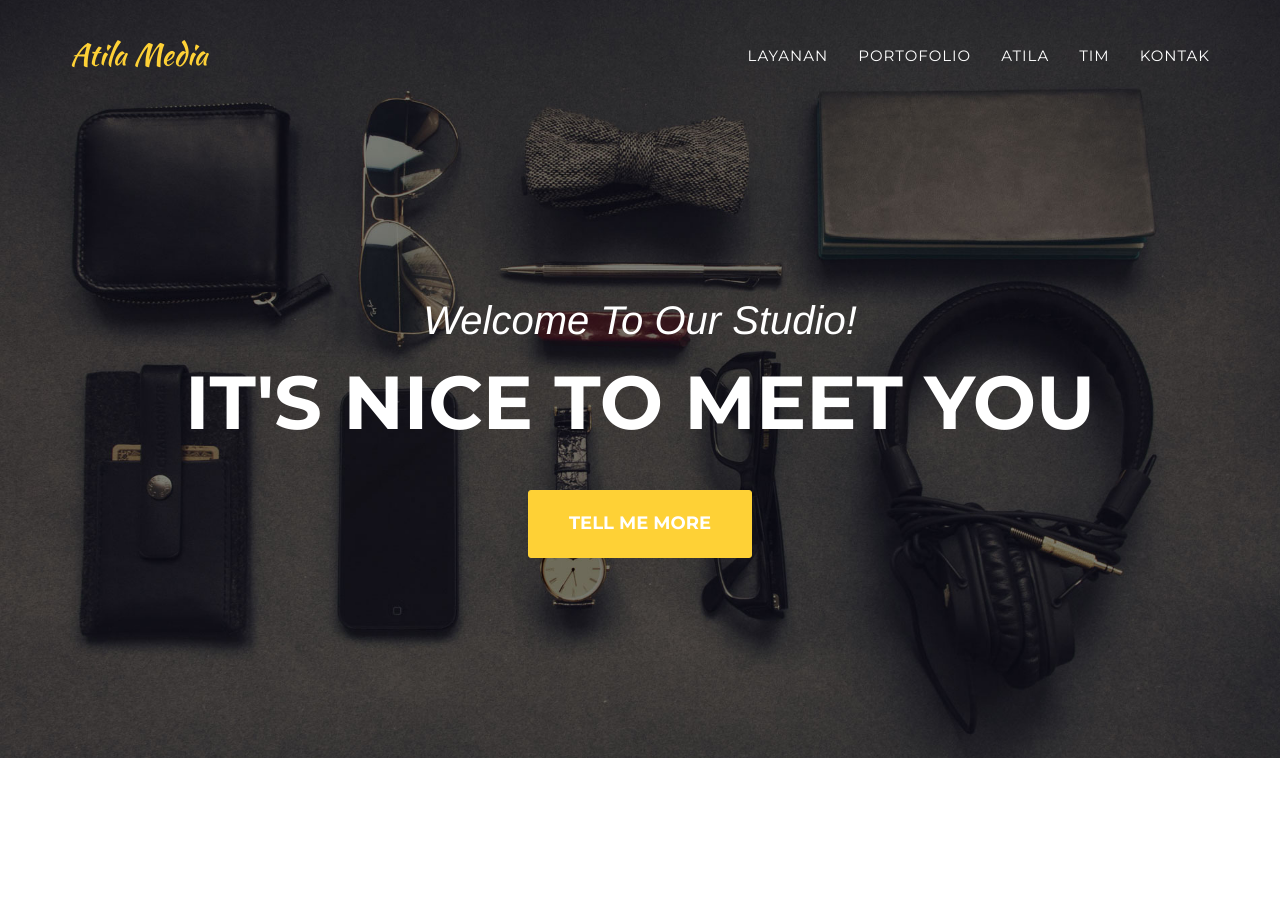
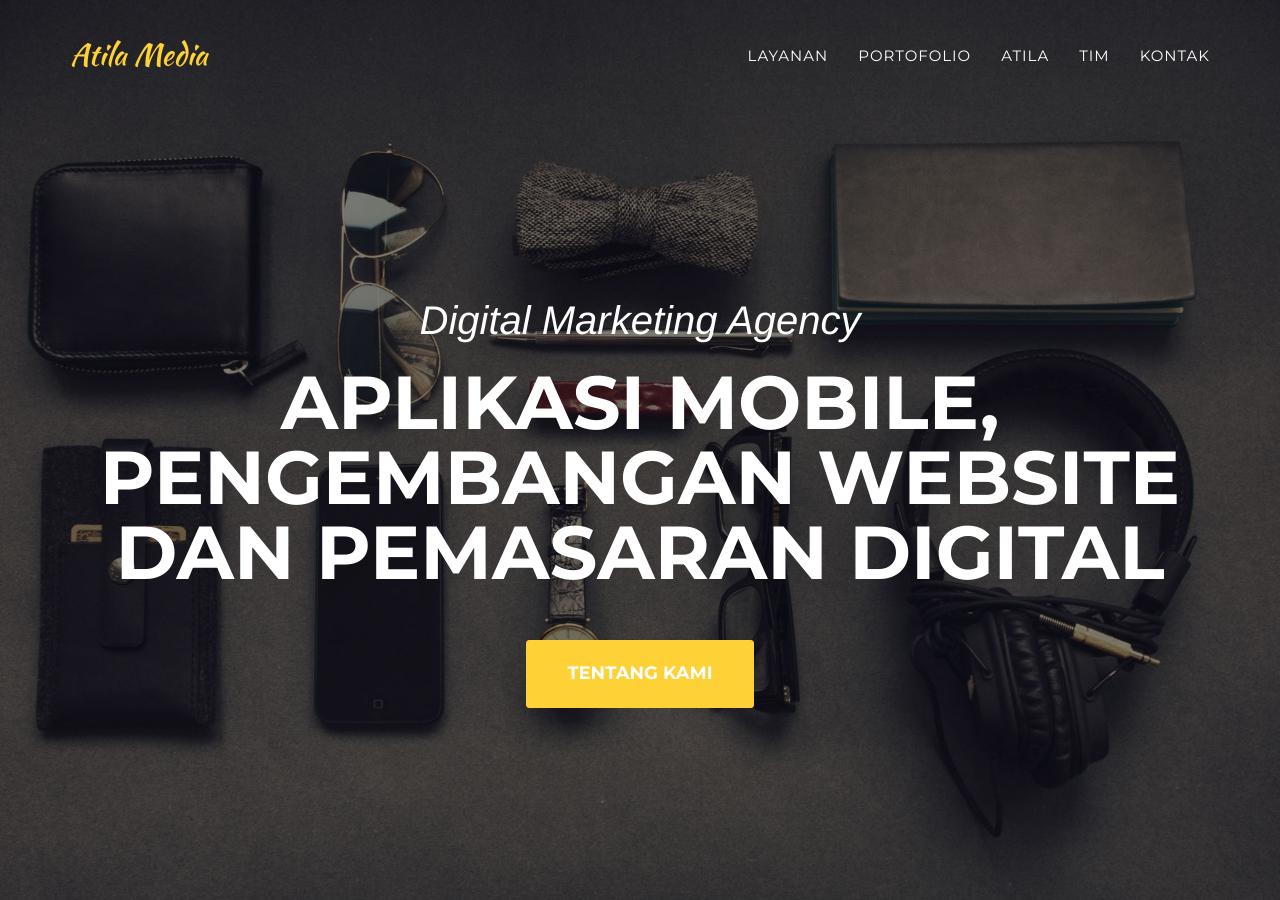
Before and after one commit to atilamedia/atilamedia.github.io, a Jekyll site: the page built from index.html, in a window 1280 px wide and 900 px high. Built offline with Jekyll 4.4.1, drawn with Linux system fonts in a browser that asks for light colours; some web fonts are replaced.

Commit message:
Update header.html

```diff
--- a/_includes/header.html
+++ b/_includes/header.html
@@ -44,9 +44,9 @@
     <header>
         <div class="container">
             <div class="intro-text">
-                <div class="intro-lead-in">Welcome To Our Studio!</div>
-                <div class="intro-heading">It's Nice To Meet You</div>
-                <a href="#services" class="page-scroll btn btn-xl">Tell Me More</a>
+                <div class="intro-lead-in">Digital Marketing Agency</div>
+                <div class="intro-heading">Aplikasi Mobile, Pengembangan Website dan Pemasaran Digital</div>
+                <a href="#services" class="page-scroll btn btn-xl">Tentang Kami</a>
             </div>
         </div>
     </header>
```
